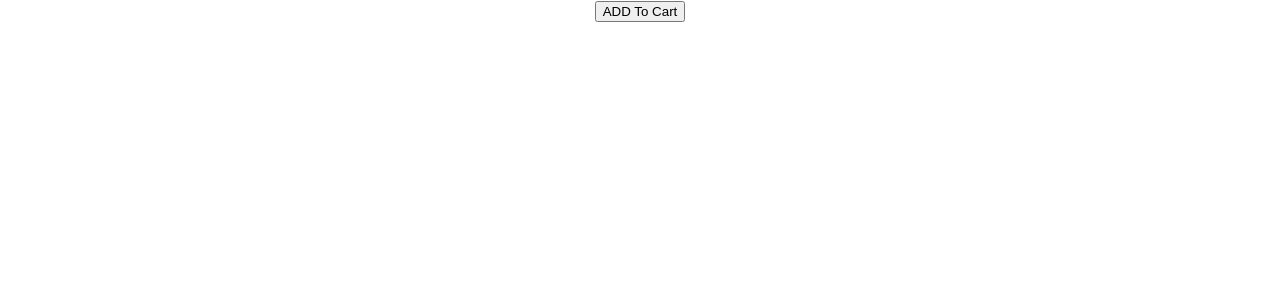
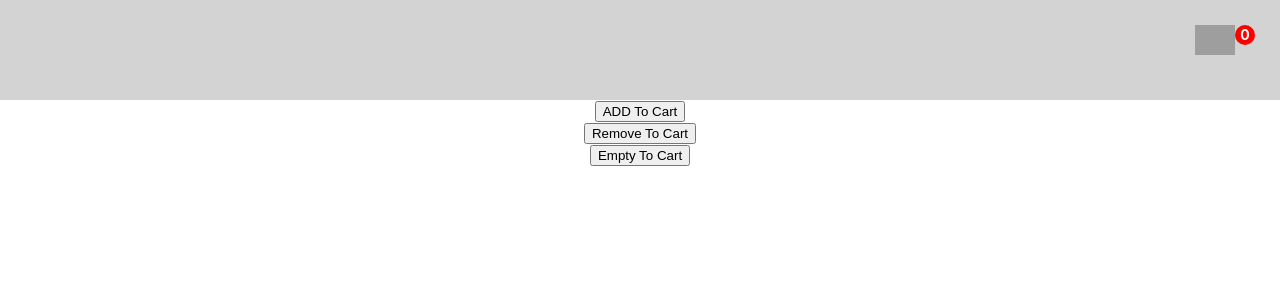
Before and after one commit to rohit9github/React-Redux-Saga_project, a React (Create React App) app in the folder redux-saga-app/: page / in a window 1280 px wide. Shown: the top 300 px of the page. Built offline with nearby package versions, Linux system fonts and the light colour scheme; grey boxes are pictures that could not be loaded.

Commit message:
create addTocart removeCart emptyCart

```diff
--- a/redux-saga-app/src/App.css
+++ b/redux-saga-app/src/App.css
@@ -36,3 +36,30 @@
     transform: rotate(360deg);
   }
 }
+.header{
+  background-color: lightgray;
+  height: 100px;
+}
+.cart-div{
+  float: right;
+  margin: 25px;
+  position: relative;
+}
+.cart-div img{
+  width: 40px;
+  margin-right: 20px;
+}
+.cart-div span{
+  position: absolute;
+  top: 0;
+  right: 0;
+  background-color: red;
+  color: white;
+  width: 20px;
+  height: 20px;
+  border-radius: 50%;
+  text-align: center;
+  line-height: 20px;
+  font-size: 14px;
+  font-weight: bold;
+}
--- a/redux-saga-app/src/App.js
+++ b/redux-saga-app/src/App.js
@@ -1,21 +1,14 @@
 import { useDispatch } from 'react-redux';
 import './App.css';
 import { addToCart } from './Redux/Action';
+import Header from './Components/Header';
+import Main from './Components/Main';
 
 function App() {
-
-      const dispatch = useDispatch();
-      const product={
-        name:"phone",
-        price:10000,
-        quantity:1,
-        totalPrice:10000,
-        id:1,
-      }
-
   return (
     <div className="App">
-      <button onClick={()=>dispatch(addToCart(product))} >ADD To Cart</button>
+      <Header/>
+      <Main/>
     </div>
   );
 }
--- /dev/null
+++ b/redux-saga-app/src/Components/Header.js
@@ -0,0 +1,20 @@
+import React from "react";
+import { useSelector } from "react-redux";
+
+
+function Header(){
+
+    const result = useSelector((state)=>state.cartData);
+    console.log(result);
+
+    return(
+        <div className="header">
+            <div className="cart-div">
+                <span>{result.length}</span>
+                <img src="https://cdn-icons-png.freepik.com/256/1170/1170678.png?semt=ais_hybrid" />
+            </div>
+        </div>
+    )
+}
+
+export default Header;
--- /dev/null
+++ b/redux-saga-app/src/Components/Main.js
@@ -0,0 +1,32 @@
+import { useDispatch } from 'react-redux';
+import { addToCart, emptyCart, removeToCart } from '../Redux/Action';
+
+function Main() {
+
+    const dispatch = useDispatch();
+    const product = {
+        name: "phone",
+        price: 10000,
+        quantity: 1,
+        totalPrice: 10000,
+        id: 1,
+    }
+
+    return (
+        <>
+        <div>
+            <button onClick={() => dispatch(addToCart(product))} >ADD To Cart</button>
+
+
+        </div>
+        <div>
+            <button onClick={() => dispatch(removeToCart(product.name))} >Remove To Cart</button>
+        </div>
+        <div>
+            <button onClick={() => dispatch(emptyCart(product))} >Empty To Cart</button>
+        </div>
+        </>
+    );
+}
+
+export default Main;
--- a/redux-saga-app/src/Redux/Action.js
+++ b/redux-saga-app/src/Redux/Action.js
@@ -6,3 +6,18 @@ export const addToCart=(data)=>{
         data : data
     }
 }
+
+export const removeToCart=(data)=>{
+    console.log(data)
+    return {
+        type : "REMOVE_TO_CART",
+        data : data
+    }
+}
+
+export const emptyCart=(data)=>{
+    console.log(data)
+    return {
+        type : "EMPTY_CART",
+    }
+}
--- a/redux-saga-app/src/Redux/Constant.js
+++ b/redux-saga-app/src/Redux/Constant.js
@@ -1,2 +1,3 @@
 export const ADD_TO_CART = "ADD_TO_CART"
 export const REMOVE_TO_CART = "REMOVE_TO_CART"
+export const EMPTY_CART="EMPTY_CART"
--- a/redux-saga-app/src/Redux/Reducer.js
+++ b/redux-saga-app/src/Redux/Reducer.js
@@ -1,4 +1,4 @@
-import {ADD_TO_CART} from "./Constant"
+import { ADD_TO_CART, EMPTY_CART, REMOVE_TO_CART } from "./Constant"
 
 export const cartData = (data = [], action) => {
     // if (action.type === ADD_TO_CART) {
@@ -9,10 +9,16 @@ export const cartData = (data = [], action) => {
     //     return "abc"
     // }
 
-    switch(action.type){
+    switch (action.type) {
         case ADD_TO_CART:
             console.log(action);
-            return action.data
+            return [action.data, ...data]
+        case REMOVE_TO_CART:
+            data.length = data.length? data.length - 1:[]
+            return [...data]
+        case EMPTY_CART:
+            data = []
+            return [...data]
         default:
             return data
     }
```
